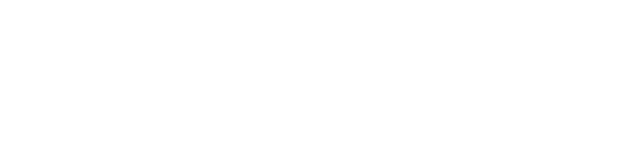
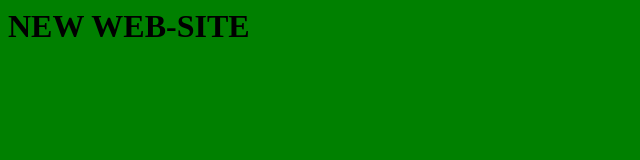
Before and after one commit to Taras-web/GitHubRepository, a plain HTML site: page index.html in a window 1280 px wide. Shown: the whole page, without its empty margins (0-640 px from the left). Drawn offline with Linux system fonts and the light colour scheme.

Commit message:
Додано посилання на style.css

```diff
--- a/index.html
+++ b/index.html
@@ -3,8 +3,9 @@
 	<meta charset="UTF-8">
 	<meta name="viewport" content="width=device-width, initial-scale=1.0">
 	<title>Document</title>
+	<link rel="stylesheet" href="style.css">
 </head>
 <body>
-
+	<h1>NEW WEB-SITE</h1>
 </body>
 </html>
--- a/style.css
+++ b/style.css
@@ -0,0 +1,3 @@
+body {
+	background-color: green;
+}
```
